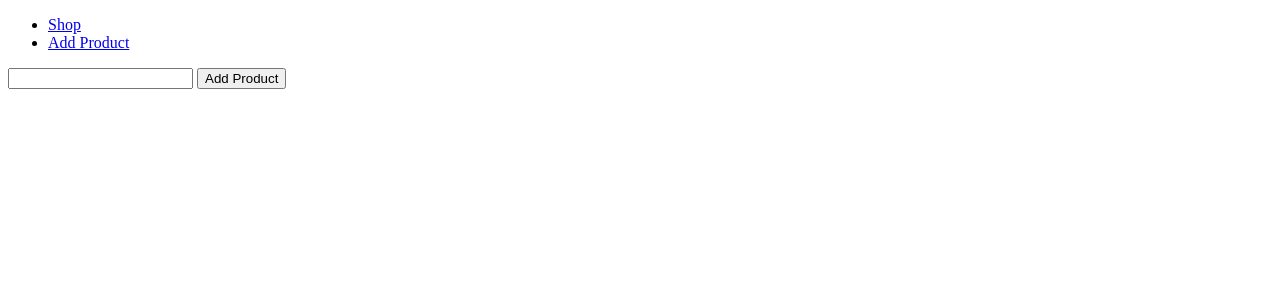
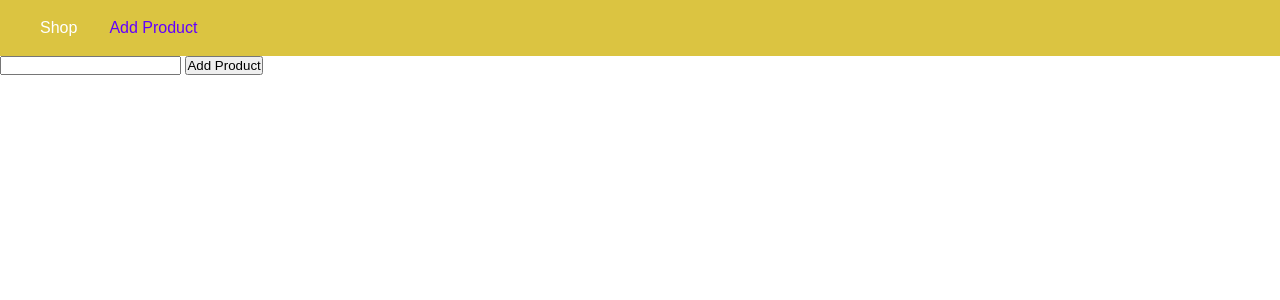
Before and after one commit to amandeep90s/nodejs-the-complete-guide, a Node server app: template express-app/views/add-product.html in a window 1280 px wide; the page is wider, and only the part inside the window is pictured. Shown: the top 300 px of that part. Run offline with Node 20, Linux system fonts and the light colour scheme; the template is opened without the code that fills it, so the values that code supplies are empty.

Commit message:
Adding styles part 1

```diff
--- a/express-app/views/add-product.html
+++ b/express-app/views/add-product.html
@@ -4,16 +4,49 @@
   <meta charset="UTF-8">
   <meta name="viewport" content="width=device-width, initial-scale=1.0">
   <title>Add Product</title>
+  <style>
+    * {
+      margin: 0;
+      padding: 0;
+    }
+    body {
+      font-family: sans-serif;
+    }
+    .main-header {
+      width: 100%;
+      height: 3.5rem;
+      background-color: #dbc441;
+      padding: 0 1.5rem;
+    }
+    .main-header__nav {
+      height: 100%;
+      display: flex;
+      align-items: center;
+    }
+    .main-header__item-list {
+      list-style: none;
+      display: flex;
+    }
+    .main-header__item a {
+      text-decoration: none;
+      color: #FFF;
+      margin: 0 1rem;
+    }
+    .main-header__item a:hover, .main-header__item a:active, .main-header__item a.active {
+      color: #6200ff;
+      transition: all 0.2s linear;
+    }
+  </style>
 </head>
 <body>
-  <header>
-    <nav>
-      <ul>
-        <li>
+  <header class="main-header">
+    <nav class="main-header__nav">
+      <ul class="main-header__item-list">
+        <li class="main-header__item">
           <a href="/">Shop</a>
         </li>
-        <li>
-          <a href="/add-product">Add Product</a>
+        <li class="main-header__item">
+          <a href="/add-product" class="active">Add Product</a>
         </li>
       </ul>
     </nav>
```
